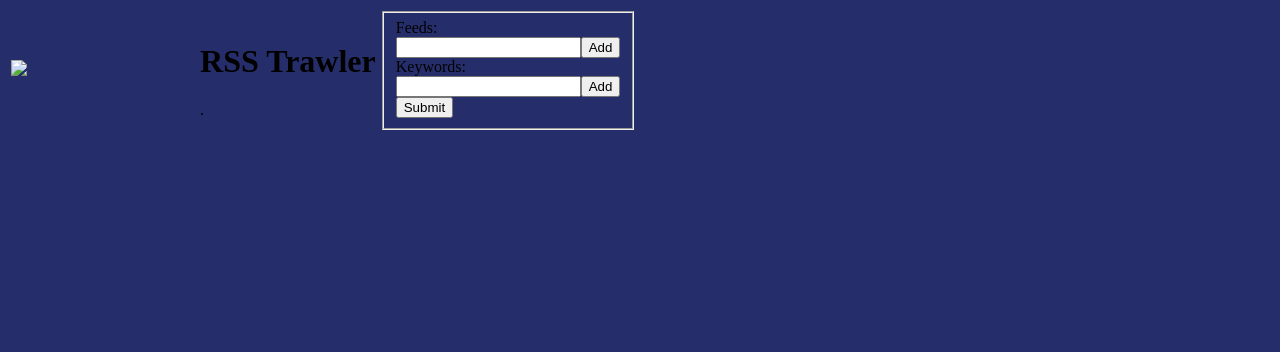
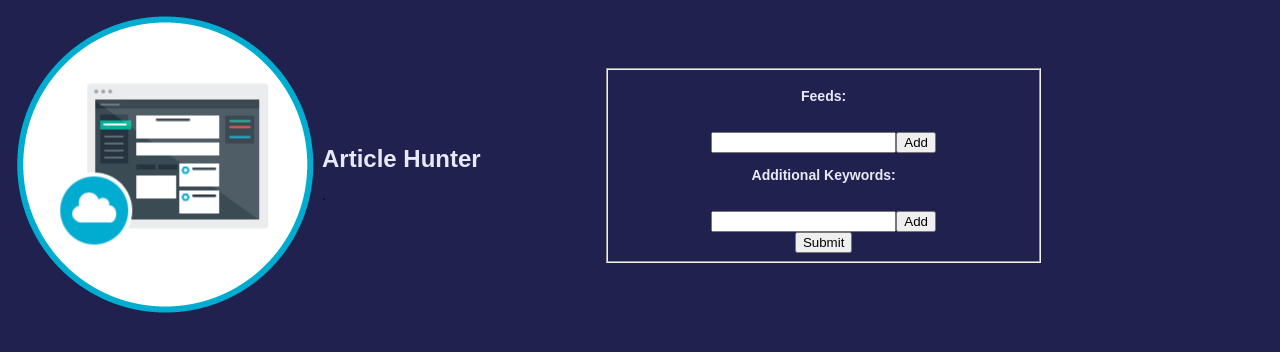
Before and after one commit to JulienArnold/consum-rss-trawler, a website: page public/index.html in a window 1280 px wide. Drawn offline with nearby package versions, Linux system fonts and the light colour scheme; files that its build step writes are made by us from their sources; no server answers.

Commit message:
updating with stylesheets

```diff
--- a/fp.js
+++ b/fp.js
@@ -16,9 +16,11 @@ var keywords = ['Java', 'node', 'Node.js', 'memory', 'crashes'];
 var resultsDict = {}; // create an empty array
 var autoHtmlArray = [];
 var manualHtmlArray = [];
+//Because this uses express, you have to tell it to use the public directory
+//If that's where your files are
+app.use(express.static(__dirname + '/public'));
 
-
-server.listen(3000, function() {
+server.listen(3000, '0.0.0.0', function() {
     console.log('Example app listening on port 3000!')
 })
 
--- /dev/null
+++ b/public/css/style.css
@@ -0,0 +1,17 @@
+html {
+  background-color: #20214f;
+}
+
+body {
+       font: 12px Arial;
+       fill: white;
+   }
+
+h1, h3 {
+  color: #e7e9f7;
+}
+
+#rssForm {
+  margin: 0 auto;
+  text-align: center;
+}
--- a/public/index.html
+++ b/public/index.html
@@ -1,13 +1,13 @@
 <!DOCTYPE html>
 <html>
 
+<meta charset="utf-8">
+
+<link rel="stylesheet" href="css/style.css"></link>
+
 <head>
-    <title>NodeJS Starter Application</title>
-    <meta charset="utf-8">
-    <meta http-equiv="X-UA-Compatible" content="IE=edge">
-    <meta name="viewport" content="width=device-width, initial-scale=1">
-    <link rel="stylesheet" type="text/css" href="public/stylesheets/style.css">
-    </head>
+    <title>Article Hunter</title>
+</head>
 
 <body>
     <script src="/socket.io/socket.io.js"></script>
@@ -34,18 +34,18 @@
     <table>
         <tr>
             <td style="width:30%;">
-                <img class="newappIcon" src="public/images/newapp-icon.png">
+                <img class="newappIcon" src="images/newapp-icon.png">
             </td>
             <td>
-                <h1 id="message">RSS Trawler</h1>
+                <h1 id="message">Article Hunter</h1>
                 <p class='description'></p>.
             </td>
             <td>
                 <form id="rssForm">
                     <fieldset>
-                        Feeds:<br>
+                        <h3>Feeds:</h3><br>
                         <input type="text" id="feedsBox"><input type="button" id="feedsButton" value="Add" onclick="sendFeeds()"><br>
-                        Keywords:<br>
+                        <h3>Additional Keywords:</h3><br>
                         <input type="text" id="keywordsBox"><input type="button" id="keywordsButton" value="Add" onclick="sendKeywords()"><br>
                         <input type="submit" id="startButton" value="Submit" onclick="begin()"><br>
                     </fieldset>
--- a/public/stylesheets/style.css
+++ /dev/null
@@ -1,3 +0,0 @@
-body {
-  background-color: #252e6a
-}
```
